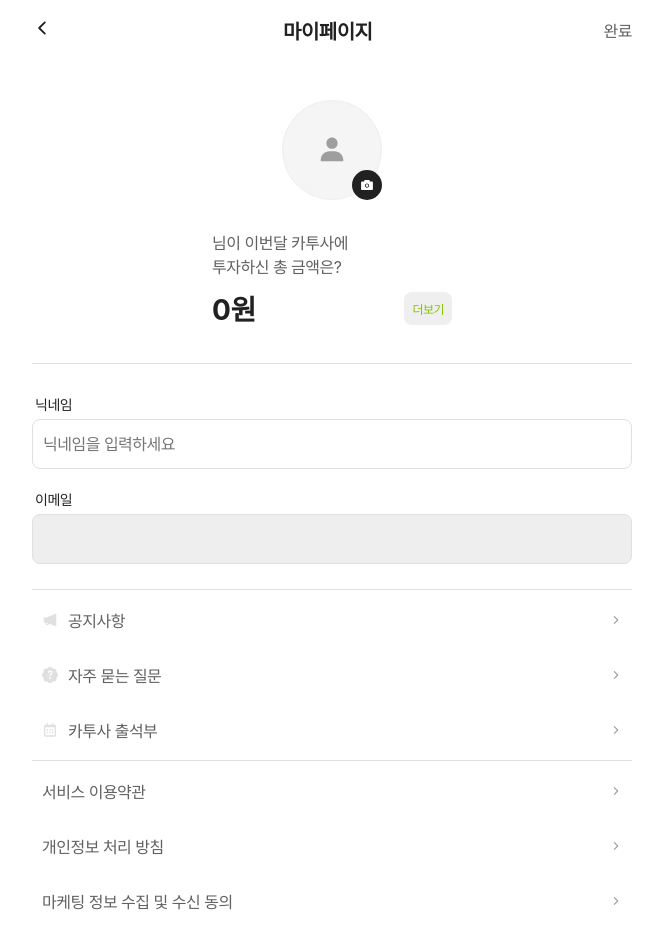
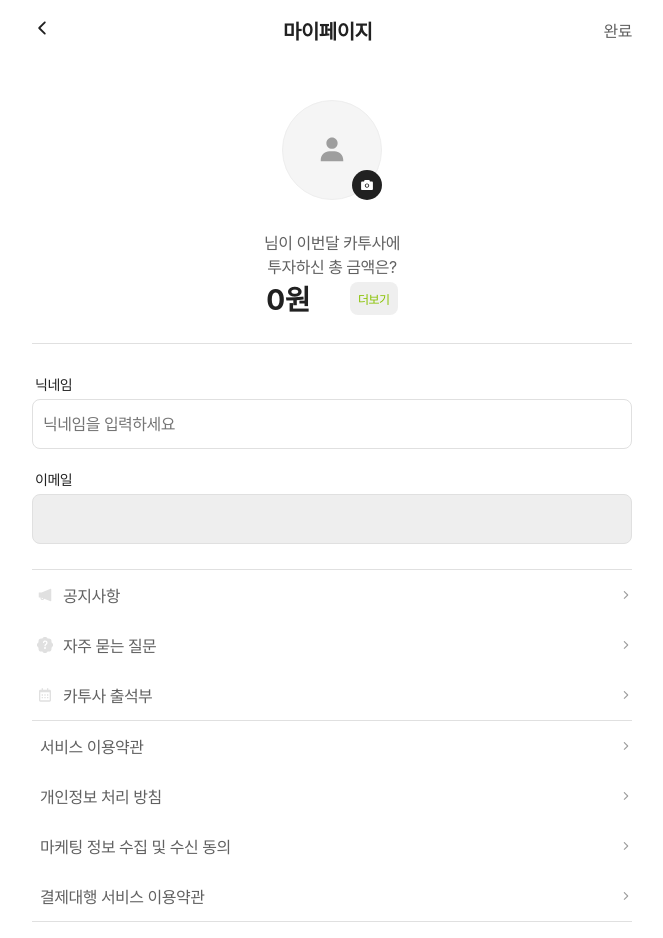
Before and after one commit to blendy9702/01-Project-CA2SA, a React (Vite) app: page /mypage in a window 1280 px wide. Shown: the top 938 px of the page, without its empty margins (308-971 px from the left). Built offline with nearby package versions, Linux system fonts and the light colour scheme; the HTML template or start-up script is replaced by a standard one; a web font is replaced by a local one.

Commit message:
[feat] 마이페이지 사소한 수정 완료.

```diff
--- a/src/contexts/LoginContext.jsx
+++ b/src/contexts/LoginContext.jsx
@@ -8,10 +8,7 @@ export const LoginProvider = ({ children }) => {
     nickName: "",
     email: "",
     upw: "",
-    agree: "1",
   });
-  //   const [userInfo, setUserInfo] = useState({});
-  //   setUserInfo({ ...resultData });
 
   <LoginContext.Provider>{children}</LoginContext.Provider>;
 };
--- a/src/pages/join/JoinPage.jsx
+++ b/src/pages/join/JoinPage.jsx
@@ -22,6 +22,7 @@ import {
 } from "../../styles/join/joinpage";
 import { NavBarDiv } from "../../styles/order/orderpage";
 import { IoIosArrowBack } from "react-icons/io";
+import JoinPageSpinner from "./JoinPageSpinner";
 
 const loginSchema = yup.object({
   nickName: yup
@@ -68,6 +69,7 @@ const JoinPage = () => {
     email: "",
     upw: "",
   });
+  const [loading, setLoding] = useState(false);
 
   // 패스워드 일치 확인
   const email = watch("email");
@@ -96,6 +98,7 @@ const JoinPage = () => {
   };
 
   const handleSubmitForm = async data => {
+    setLoding(true);
     try {
       // 인증코드 전송 API
       const email = data.email;
@@ -111,6 +114,8 @@ const JoinPage = () => {
         error.response ? error.response.data : error.message,
       );
       alert("인증코드 발송에 실패했습니다. 다시 시도해주세요.");
+    } finally {
+      setLoding(false);
     }
   };
 
@@ -123,6 +128,14 @@ const JoinPage = () => {
       setRadioState({ essential: false, choice: false });
     }
   };
+
+  useEffect(() => {
+    if (radioState.essential && radioState.choice) {
+      setIsCheckbox(true);
+    } else {
+      setIsCheckbox(false);
+    }
+  }, [radioState]);
 
   const handleRadioChange = name => {
     setRadioState(prevStates => ({
@@ -309,6 +322,34 @@ const JoinPage = () => {
           </JoinPageCheckArea>
         </JoinPageMainWrap>
       </form>
+      {loading && (
+        <div
+          style={{
+            position: "fixed",
+            top: 0,
+            left: 0,
+            width: "100%",
+            height: "100%",
+            backgroundColor: "rgba(0, 0, 0, 0.5)",
+            display: "flex",
+            justifyContent: "center",
+            alignItems: "center",
+            zIndex: 1000,
+          }}
+        >
+          <div
+            style={{
+              background: "#fff",
+              padding: "30px",
+              borderRadius: "8px",
+              textAlign: "center",
+              boxShadow: "0 4px 6px rgba(0, 0, 0, 0.1)",
+            }}
+          >
+            <JoinPageSpinner loading={true} />
+          </div>
+        </div>
+      )}
       <div></div>
     </JoinPageWrap>
   );
--- /dev/null
+++ b/src/pages/join/JoinPageSpinner.jsx
@@ -0,0 +1,27 @@
+import { PulseLoader } from "react-spinners";
+
+const JoinPageSpinner = ({ loading }) => {
+  return (
+    <div
+      style={{
+        display: "flex",
+        justifyContent: "center",
+        alignItems: "center",
+        fontSize: "20px",
+      }}
+    >
+      <PulseLoader color="var(--primary-color)" loading={loading} />
+      <div>
+        <span
+          style={{
+            padding: "20px",
+          }}
+        >
+          인증코드를 전송 중입니다.
+        </span>
+      </div>
+    </div>
+  );
+};
+
+export default JoinPageSpinner;
--- a/src/pages/mypage/UserPage.jsx
+++ b/src/pages/mypage/UserPage.jsx
@@ -238,76 +238,75 @@ const UserPage = () => {
               marginTop: "25px",
             }}
           ></div>
-          <label>
+          <div>
             <InfoBox_1>
-              <div>
               <Link
                 to="/terms/notice"
                 style={{
                   color: "var(--color-gray-700)",
                   display: "flex",
-                    justifyContent: "center",
+                  justifyContent: "space-between",
                   alignItems: "center",
-                    gap: "10px",
                 }}
               >
+                <div>
                   <AiFillNotification
                     style={{
                       color: "var(--color-gray-300)",
                     }}
                   />
                   공지사항
-                </Link>
+                </div>
                 <IoIosArrowForward
                   style={{ fontSize: "12px", color: "var(--color-gray-500)" }}
                 />
-              </div>
-              <div>
+              </Link>
+
               <Link
                 to="/terms/FAQ"
                 style={{
                   color: "var(--color-gray-700)",
                   display: "flex",
-                    justifyContent: "center",
+                  justifyContent: "space-between",
                   alignItems: "center",
-                    gap: "10px",
                 }}
               >
+                <div>
                   <BsFillPatchQuestionFill
                     style={{
                       color: "var(--color-gray-300)",
                     }}
                   />
                   자주 묻는 질문
-                </Link>
+                </div>
                 <IoIosArrowForward
                   style={{ fontSize: "12px", color: "var(--color-gray-500)" }}
                 />
-              </div>
-              <div>
+              </Link>
+
               <Link
                 to="/calendar"
                 style={{
                   color: "var(--color-gray-700)",
                   display: "flex",
-                    justifyContent: "center",
+                  justifyContent: "space-between",
                   alignItems: "center",
-                    gap: "10px",
                 }}
               >
+                <div>
                   <BiCalendar
                     style={{
                       color: "var(--color-gray-300)",
                     }}
                   />
                   카투사 출석부
-                </Link>
+                </div>
                 <IoIosArrowForward
                   style={{ fontSize: "12px", color: "var(--color-gray-500)" }}
                 />
+              </Link>
+            </InfoBox_1>
           </div>
-            </InfoBox_1>
-          </label>
           <div
             style={{
               width: "100%",
@@ -318,58 +317,68 @@ const UserPage = () => {
           ></div>
           <label>
             <InfoBox_2>
-              <div>
               <Link
                 to="/terms/service"
                 style={{
                   color: "var(--color-gray-700)",
+                  display: "flex",
+                  justifyContent: "space-between",
+                  alignItems: "center",
+                  gap: "10px",
                 }}
               >
-                  서비스 이용약관
-                </Link>
+                <div>서비스 이용약관</div>
                 <IoIosArrowForward
                   style={{ fontSize: "12px", color: "var(--color-gray-500)" }}
                 />
-              </div>
-              <div>
+              </Link>
               <Link
                 to="/terms/privacy"
                 style={{
                   color: "var(--color-gray-700)",
+                  display: "flex",
+                  justifyContent: "space-between",
+                  alignItems: "center",
+                  gap: "10px",
                 }}
               >
-                  개인정보 처리 방침
-                </Link>
+                <div>개인정보 처리 방침</div>
                 <IoIosArrowForward
                   style={{ fontSize: "12px", color: "var(--color-gray-500)" }}
                 />
-              </div>
-              <div>
+              </Link>
+
               <Link
                 to="/terms/marketing"
                 style={{
                   color: "var(--color-gray-700)",
+                  display: "flex",
+                  justifyContent: "space-between",
+                  alignItems: "center",
+                  gap: "10px",
                 }}
               >
-                  마케팅 정보 수집 및 수신 동의
-                </Link>
+                <div>마케팅 정보 수집 및 수신 동의</div>
                 <IoIosArrowForward
                   style={{ fontSize: "12px", color: "var(--color-gray-500)" }}
                 />
-              </div>
-              <div>
+              </Link>
+
               <Link
                 to="/terms/payment"
                 style={{
                   color: "var(--color-gray-700)",
+                  display: "flex",
+                  justifyContent: "space-between",
+                  alignItems: "center",
+                  gap: "10px",
                 }}
               >
-                  결제대행 서비스 이용약관
-                </Link>
+                <div>결제대행 서비스 이용약관</div>
                 <IoIosArrowForward
                   style={{ fontSize: "12px", color: "var(--color-gray-500)" }}
                 />
-              </div>
+              </Link>
             </InfoBox_2>
           </label>
           <div
--- a/src/styles/join/userpage.js
+++ b/src/styles/join/userpage.js
@@ -56,18 +56,20 @@ export const ProfileImg = styled.div`
 `;
 
 export const PaymentArea = styled.div`
-  margin: 30px 0;
+  margin: 30px auto;
   p {
     color: var(--color-gray-700);
-    padding: 0px 30%;
+    display: flex;
+    justify-content: center;
+    align-items: center;
   }
 `;
 
 export const PaymentDiv = styled.div`
-  padding: 10px 30%;
   display: flex;
-  justify-content: space-between;
+  justify-content: center;
   align-items: center;
+  gap: 40px;
   span {
     font-size: 28px;
     font-weight: 700;
@@ -143,37 +145,39 @@ export const InputFocus = styled.input`
 export const InfoBox_1 = styled.div`
   display: flex;
   flex-direction: column;
-  gap: 5px;
+  gap: 10px;
   padding-top: 5px;
   color: #9e9e9e;
   div {
     display: flex;
     justify-content: space-between;
     align-items: center;
-    margin: 13px 10px;
+    gap: 10px;
+    margin: 8px 5px;
   }
 `;
 export const InfoBox_2 = styled.div`
   display: flex;
   flex-direction: column;
-  gap: 5px;
+  gap: 10px;
   padding-top: 5px;
   color: #9e9e9e;
   div {
     display: flex;
     justify-content: space-between;
     align-items: center;
-    margin: 13px 10px;
+    gap: 10px;
+    margin: 8px 8px;
   }
 `;
 export const InfoBox_3 = styled.div`
   display: flex;
   flex-direction: column;
-  gap: 5px;
+  gap: 10px;
   padding-top: 5px;
   color: #9e9e9e;
   button {
-    margin: 13px 10px;
+    margin: 8px 10px;
     font-size: 16px;
     color: var(--color-gray-700);
     border: none;
```
Lines whose indentation alone changed are shown as unchanged.
